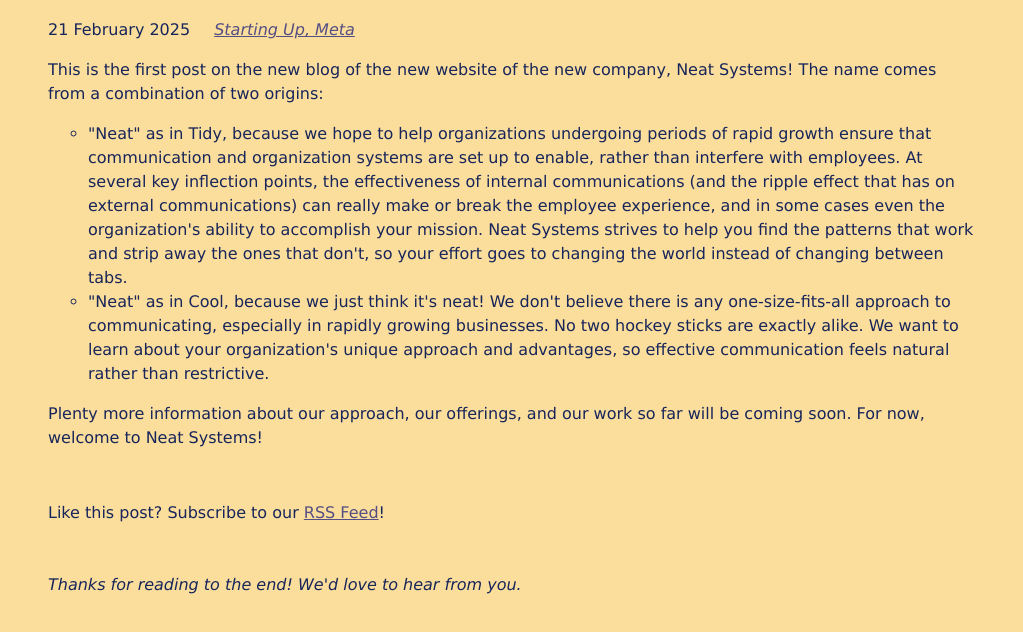
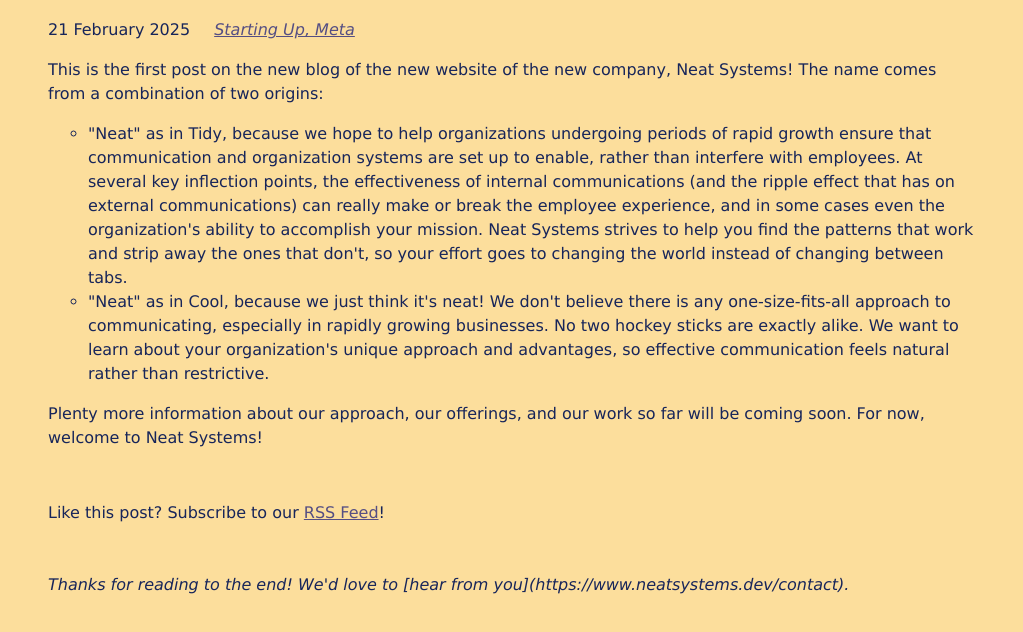
Before and after one commit to Neat-Systems/Neat-Systems.github.io, an Eleventy site: page content/blog/firstpost.md in a window 1280 px wide. Shown: the part 116-748 px from the top of the page, without its empty margins (128-1151 px from the left). Built offline with nearby package versions, Linux system fonts and the light colour scheme; Eleventy itself is replaced by a stand-in of ours; files that its build step writes are made by us from their sources; what @zachleat/heading-anchors, zod-validation-error would draw is missing.

Commit message:
Update base template to link to contact form; rebuilds are definitely not working but I'll fix that later

```diff
--- a/_includes/layouts/base.njk
+++ b/_includes/layouts/base.njk
@@ -61,7 +61,7 @@
 		</main>
 
 		<footer>
-			<p> <em> Thanks for reading to the end! We'd love to hear from you. </em> </p>
+			<p> <em> Thanks for reading to the end! We'd love to [hear from you](https://www.neatsystems.dev/contact). </em> </p>
 		</footer>
 
 		<!-- This page `{{ page.url }}` was built on {% currentBuildDate %} -->
```
